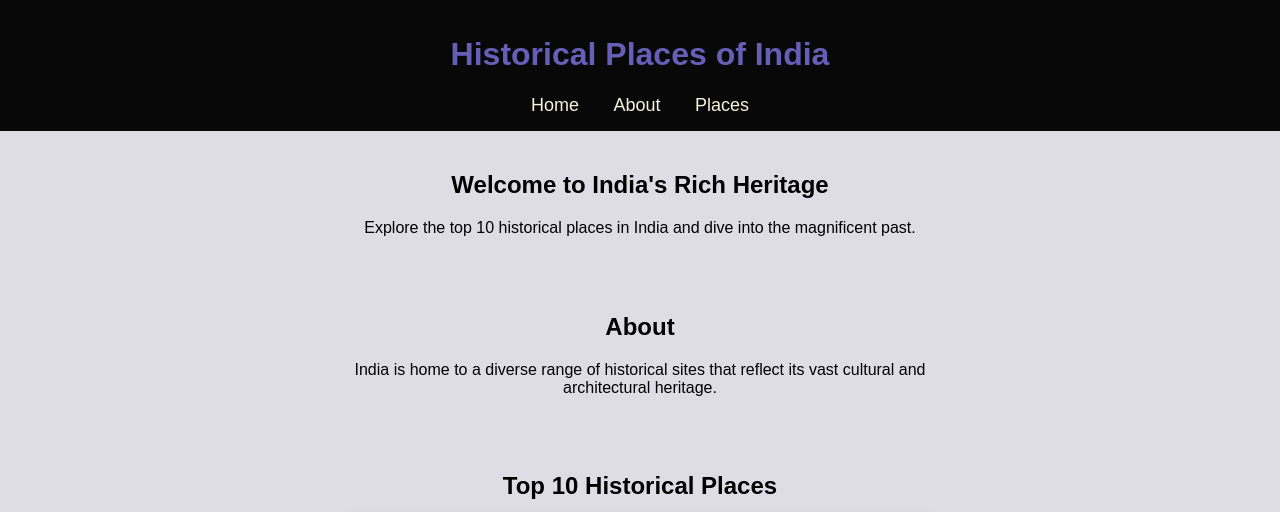
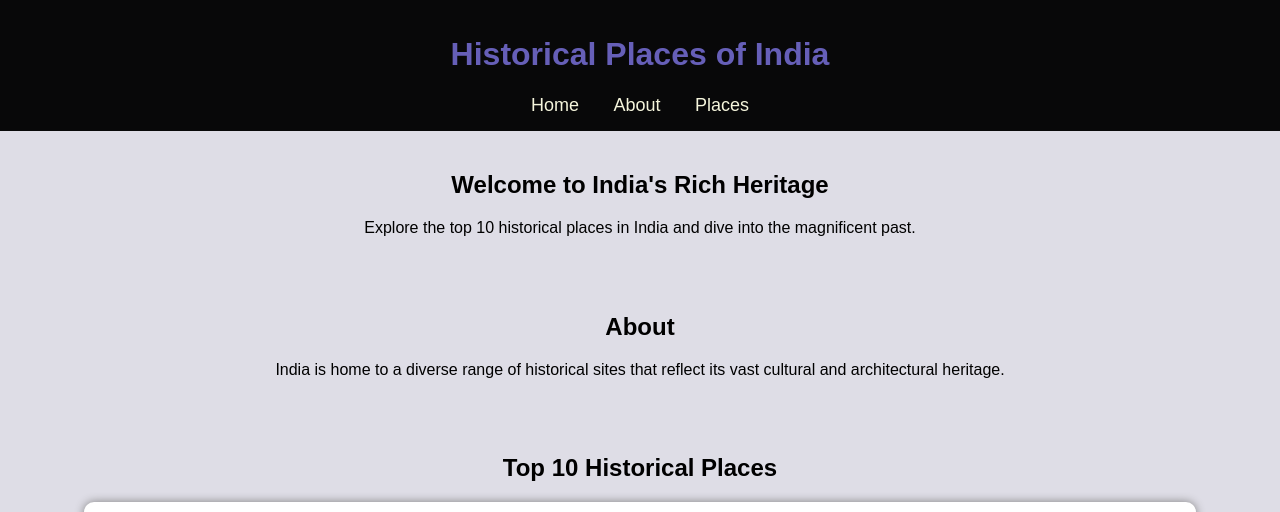
Before and after one commit to hetvi1905/minorproject, a plain HTML site: page index.html in a window 1280 px wide. Shown: the top 512 px of the page. Drawn offline with Linux system fonts and the light colour scheme.

Commit message:
Update and rename minor projec.html to index.html

```diff
--- a/minor projec.html
+++ b/index.html
@@ -24,7 +24,7 @@
             font-size: 18px;
         }
         .container {
-            width:50%;
+            width:90%;
             margin: auto;
 
             padding: 20px;
```
